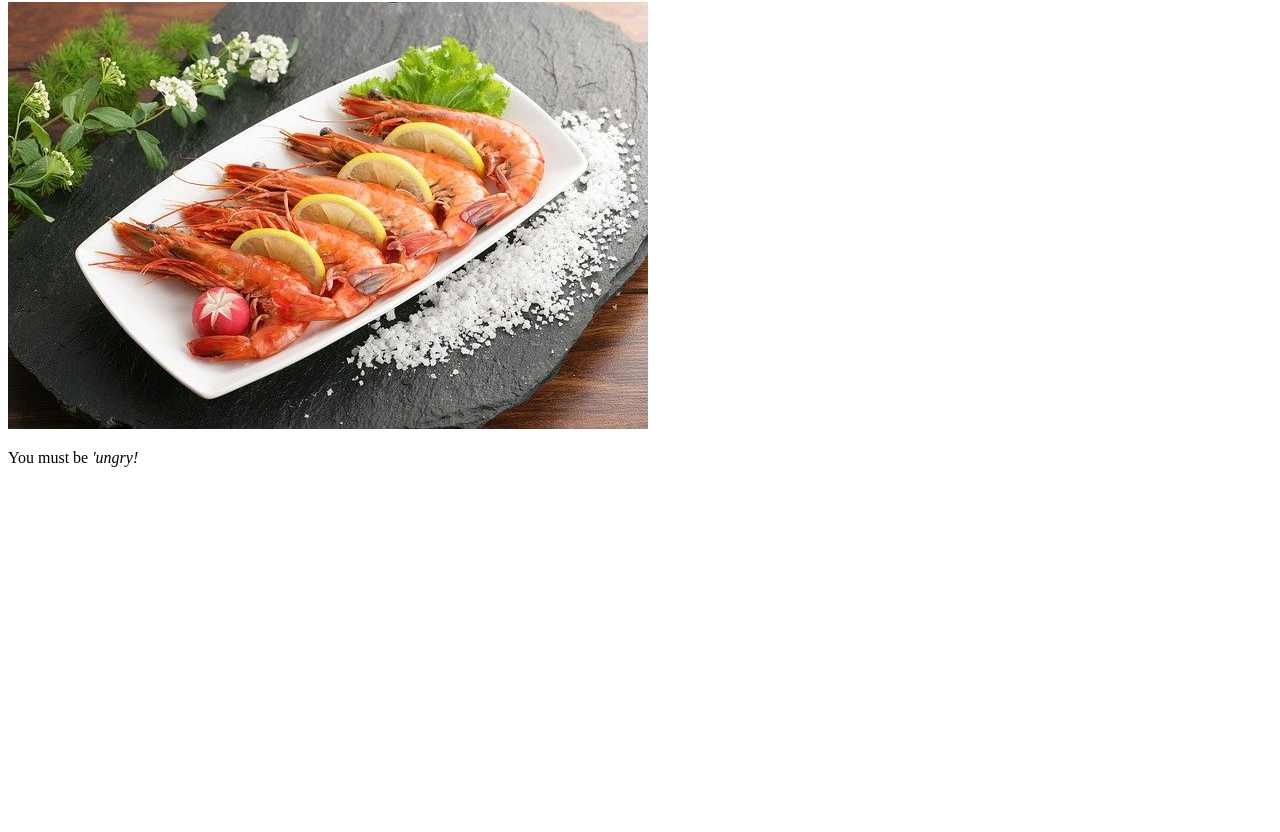
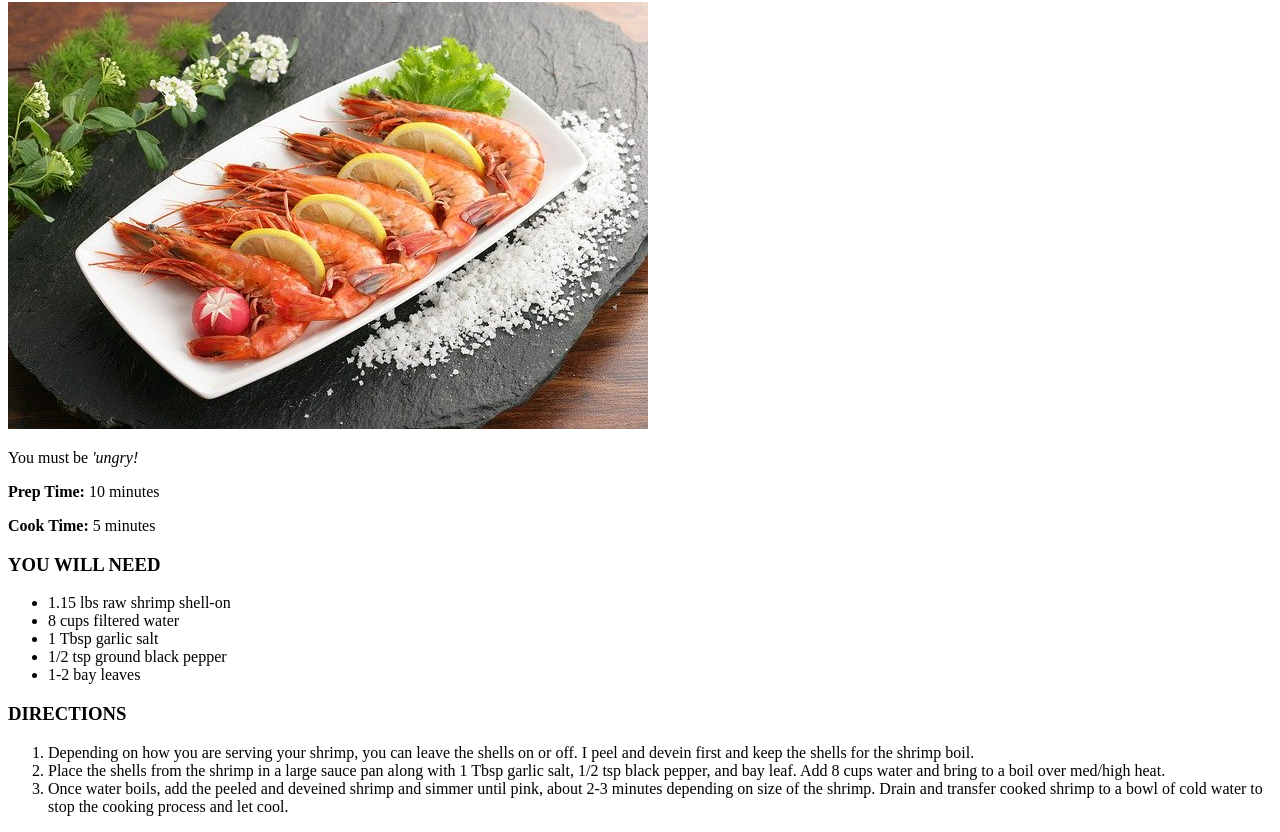
Before and after one commit to BrentADeLeon/odinRecipes, a plain HTML site: page recipes/simps.html in a window 1280 px wide. Shown: the part 260-1092 px from the top of the page. Before the commit the page ends 800 px from the top, so only its background shows below. Drawn offline with Linux system fonts and the light colour scheme.

Commit message:
Append dish info & assets

```diff
--- a/recipes/simps.html
+++ b/recipes/simps.html
@@ -9,8 +9,34 @@
 <body>
     <img src="../assets/Odin Recipes Logo.jpg">
     <a href="../index.html">Homepage</a>
+
     <h1>🧌🧝🏻‍♂️ Marika's Simps! 🧝🏻‍♂️🧌<em>*MUST BE A TARNISHED FOR THIS RECIPE*</em></h1>
     <img src="../assets/shrimp-4952607_640.jpg">
     <p>You must be <em>'ungry!</em></p>
+
+    <p><strong> Prep Time:</strong> 10 minutes</p>
+    <p><strong> Cook Time:</strong> 5 minutes</p>
+
+    <h3>YOU WILL NEED</h3>
+    <ul>
+        <li>1.15 lbs raw shrimp shell-on</li>
+        <li>8 cups filtered water</li>
+        <li>1 Tbsp garlic salt</li>
+        <li>1/2 tsp ground black pepper</li>
+        <li>1-2 bay leaves</li>
+    </ul>
+
+    <h3>DIRECTIONS</h3>
+    <ol>
+        <li>Depending on how you are serving your shrimp, you can leave the shells on or
+            off. I peel and devein first and keep the shells for the shrimp boil.</li>
+        <li>Place the shells from the shrimp in a large sauce pan along with 1 Tbsp
+            garlic salt, 1/2 tsp black pepper, and bay leaf. Add 8 cups water and bring
+            to a boil over med/high heat.</li>
+        <li>Once water boils, add the peeled and deveined shrimp and simmer until
+            pink, about 2-3 minutes depending on size of the shrimp. Drain and
+            transfer cooked shrimp to a bowl of cold water to stop the cooking process
+            and let cool.</li>
+    </ol>
 </body>
 </html>
```
